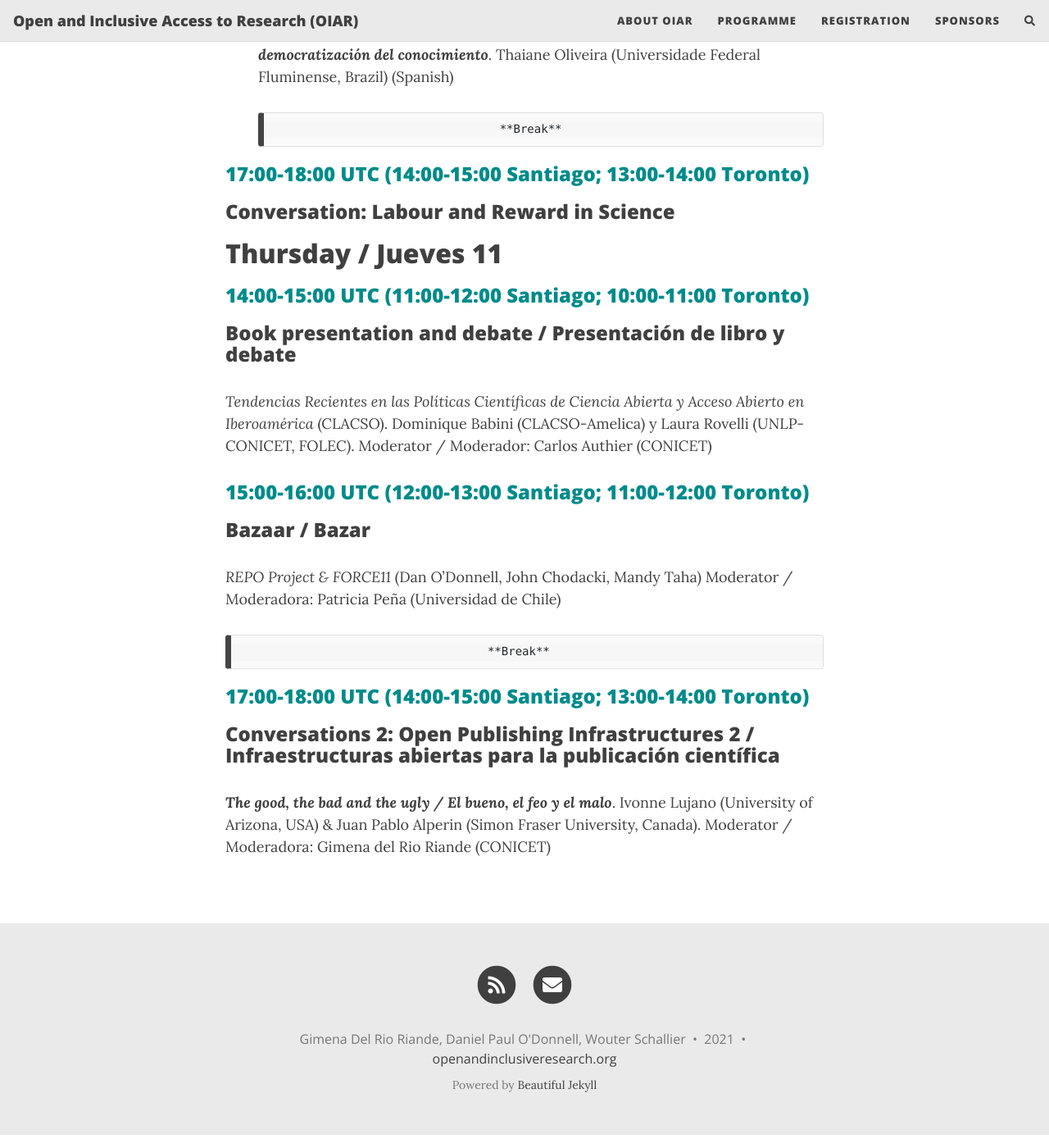
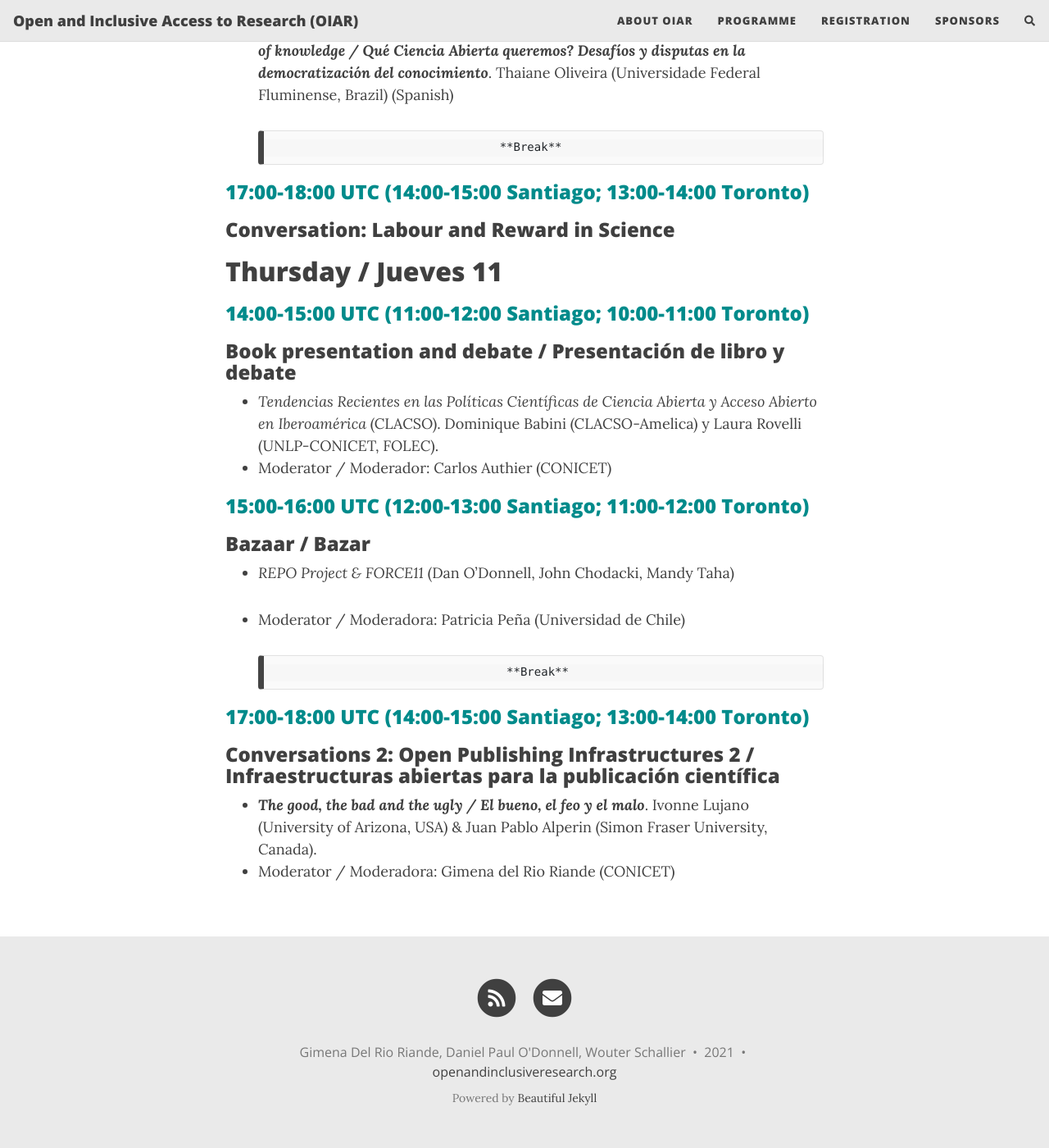
Before and after one commit to caedmon5/OIAR, a Jekyll site: the page built from programme.md, in a window 1280 px wide and 1400 px high, scrolled down 1951 px. Shown: the whole window at 82% size. Built offline with Jekyll 4.4.1, drawn with Linux system fonts in a browser that asks for light colours; nearby versions of some CDN libraries; comment, search, counter and statistics services are not loaded; some of the changed text lies outside the part shown.

Commit message:
Cleaning up layout

```diff
--- a/programme.md
+++ b/programme.md
@@ -25,16 +25,14 @@ subtitle: Open and Inclusive Access to Research, November 8-11, 2021
 * ***The Value of Open Science / El valor de la Ciencia Abierta***. Jean-Claude Burgelman (Free University of Brussels)
 * ***The Brave New World? Turning Open Science Principles into Practice / Un mundo feliz? Tranformando los principios de la Ciencia Abierta en prácticas***. Paul Ayris (UCL Library Services)
 * Arianna Becerril (Redalyc, Amelica).
-Moderator / Moderador: Wouter Schallier
+* Moderator / Moderador: Wouter Schallier
 
                                         **Break**
 
 ## <span style="color: DarkCyan;">17:00-18:00 UTC (14:00-15:00 Santiago; 13:00-14:00 Toronto)</span>
 ### Conversations 1: Open Publishing Infrastructures 1 / Infraestructuras abiertas para la publicación científica
-***LAReferencia and Érudit***. Bianca Amaro (IBICT) and Tanja Niemann (Érudit Consortium)
-Moderator /Moderador: Fernando Piraquive (Universidad Nacional de Colombia)
-
-
+* ***LAReferencia and Érudit***. Bianca Amaro (IBICT) and Tanja Niemann (Érudit Consortium)
+* Moderator /Moderador: Fernando Piraquive (Universidad Nacional de Colombia)
 
 # Wednesday / Miércoles 10
 ## <span style="color: DarkCyan;">1400-1530 UTC (11:00-12:30 Santiago; 10:00-11:30 Toronto)</span>
@@ -51,18 +49,17 @@ Moderator /Moderador: Fernando Piraquive (Universidad Nacional de Colombia)
 # Thursday / Jueves 11
 ## <span style="color: DarkCyan;">14:00-15:00 UTC (11:00-12:00 Santiago; 10:00-11:00 Toronto)</span>
 ### Book presentation and debate / Presentación de libro y debate
-_Tendencias Recientes en las Políticas Científicas de Ciencia Abierta y Acceso Abierto en Iberoamérica_ (CLACSO). Dominique Babini (CLACSO-Amelica) y Laura Rovelli (UNLP-CONICET, FOLEC).
-Moderator / Moderador: Carlos Authier (CONICET)
+* _Tendencias Recientes en las Políticas Científicas de Ciencia Abierta y Acceso Abierto en Iberoamérica_ (CLACSO). Dominique Babini (CLACSO-Amelica) y Laura Rovelli (UNLP-CONICET, FOLEC).
+* Moderator / Moderador: Carlos Authier (CONICET)
 
 ## <span style="color: DarkCyan;">15:00-16:00 UTC (12:00-13:00 Santiago; 11:00-12:00 Toronto)</span>
 ### Bazaar / Bazar
-
-_REPO Project & FORCE11_ (Dan O'Donnell, John Chodacki, Mandy Taha)
-Moderator / Moderadora: Patricia Peña (Universidad de Chile)
+* _REPO Project & FORCE11_ (Dan O'Donnell, John Chodacki, Mandy Taha)
+* Moderator / Moderadora: Patricia Peña (Universidad de Chile)
 
                                         **Break**
 
 ## <span style="color: DarkCyan;">17:00-18:00 UTC (14:00-15:00 Santiago; 13:00-14:00 Toronto)</span>
 ### Conversations 2: Open Publishing Infrastructures 2 / Infraestructuras abiertas para la publicación científica
-***The good, the bad and the ugly / El bueno, el feo y el malo***. Ivonne Lujano (University of Arizona, USA) & Juan Pablo Alperin (Simon Fraser University, Canada).
-Moderator / Moderadora: Gimena del Rio Riande (CONICET)
+* ***The good, the bad and the ugly / El bueno, el feo y el malo***. Ivonne Lujano (University of Arizona, USA) & Juan Pablo Alperin (Simon Fraser University, Canada).
+* Moderator / Moderadora: Gimena del Rio Riande (CONICET)
```
